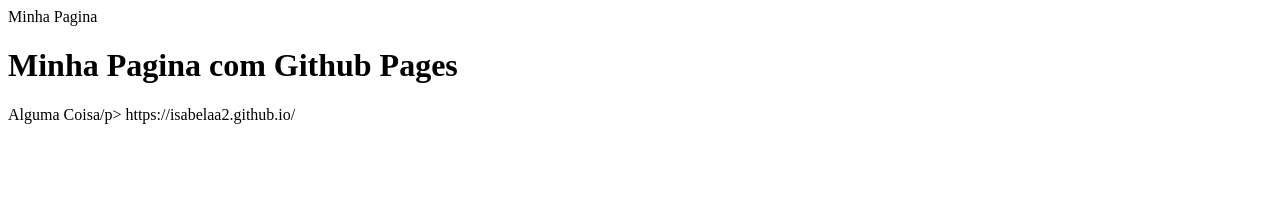
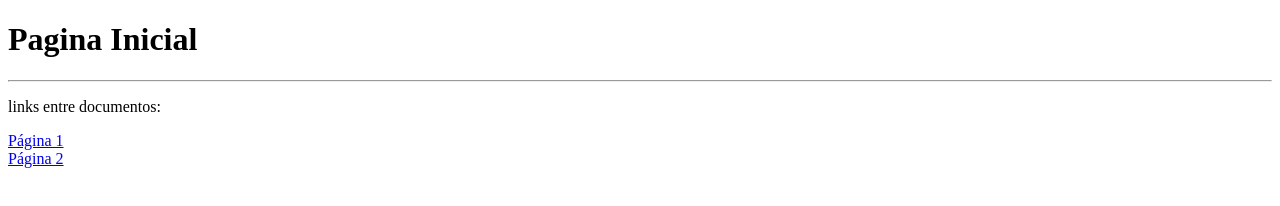
Before and after one commit to isabelaa2/isabelaa2.github.io, a plain HTML site: page index.html in a window 1280 px wide. Drawn offline with Linux system fonts and the light colour scheme.

Commit message:
Update index.html

```diff
--- a/index.html
+++ b/index.html
@@ -1,12 +1,13 @@
 <!DOCTYPE html>
 <html>
-<head>
-  <meta charset="UTF-8>
-  <title>Minha Pagina</title>
-</head>
-<body>
-  <h1>Minha Pagina com Github Pages</h1>
-  <p>Alguma Coisa/p>
-</body>
+  <head>
+    <title>index</title>
+  </head>
+  <body>
+    <h1>Pagina Inicial</h1>
+    <hr />
+    <p>links entre documentos:</p>
+    <a href="pagina1.html">Página 1</a><br/>
+    <a href="pagina2.html">Página 2</a><br/>
+  </body>
 </html>
-https://isabelaa2.github.io/
```
